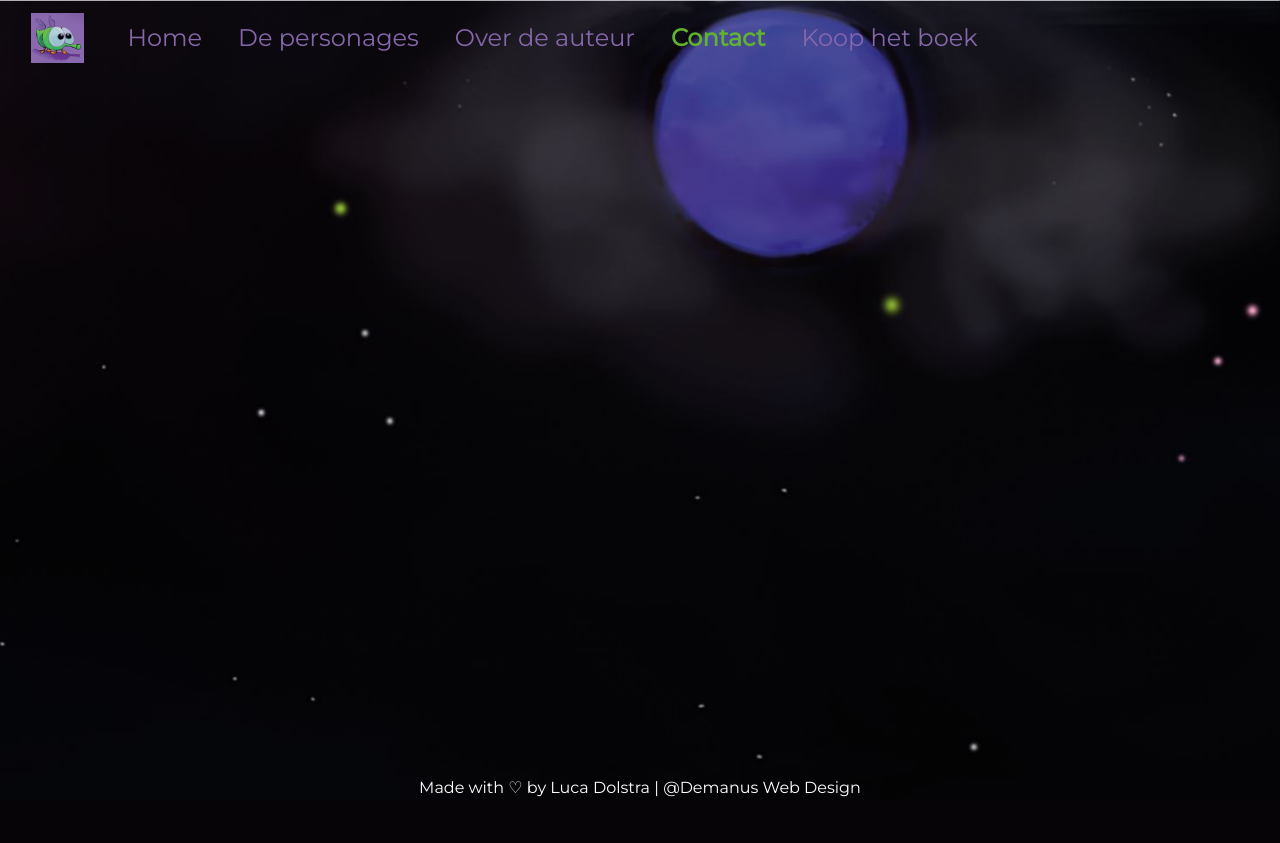
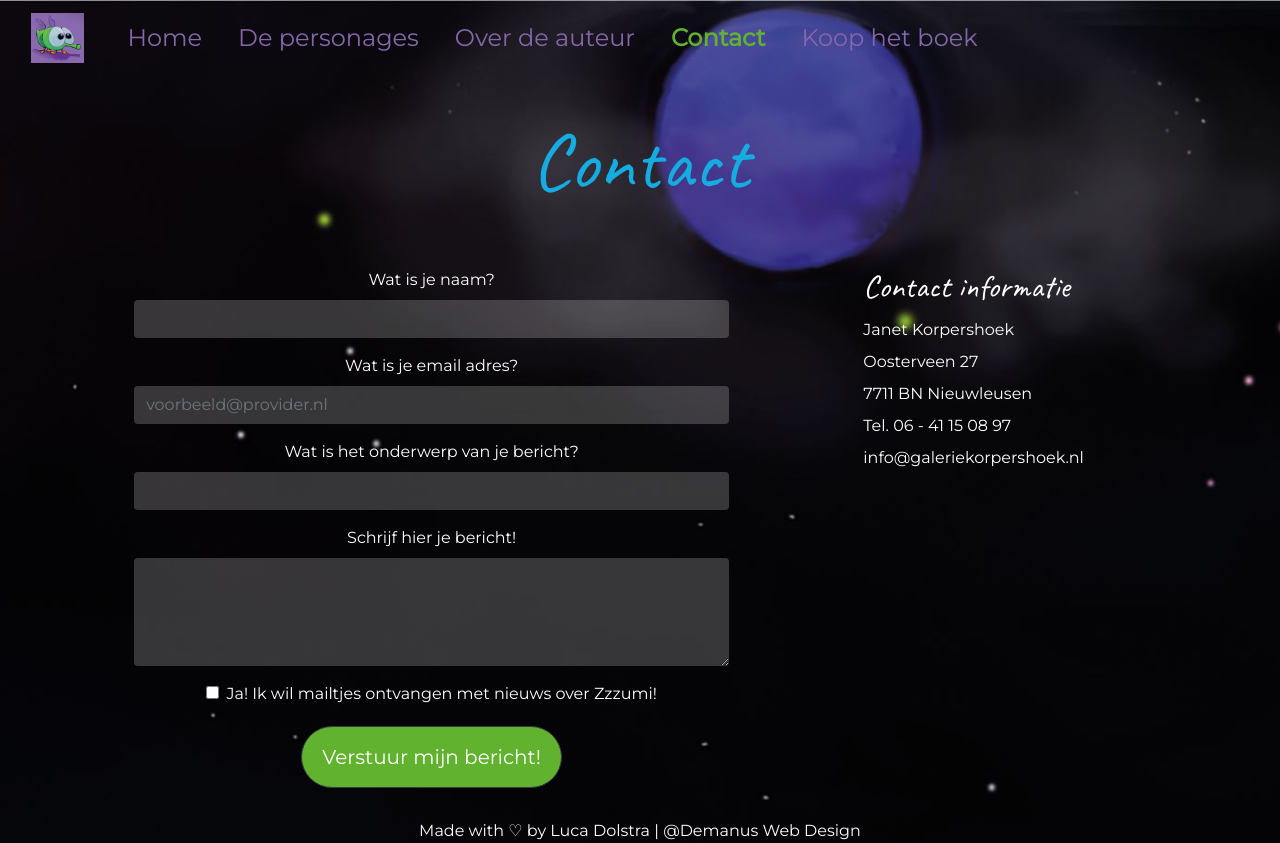
Before and after one commit to ldolstra/zzzumi, a plain HTML site: page contact.html in a window 1280 px wide. Before the commit the page ends 800 px from the top, so only its background shows below. Drawn offline with nearby package versions, Linux system fonts and the light colour scheme.

Commit message:
add contact page

```diff
--- a/contact.html
+++ b/contact.html
@@ -14,7 +14,7 @@
 <body>
 
   <div class="contact-screen background">
-    <div class="container-fluid">
+    <div class="container-fluid main-section">
       <nav class="navbar navbar-expand-lg navbar-dark">
         <a class="navbar-brand" href="index.html"> <img src="images/logo.JPG" class="logo" alt="Zzzumi-logo"> </a>
         <button class="navbar-toggler" type="button" data-toggle="collapse" data-target="#navbarSupportedContent" aria-controls="navbarSupportedContent" aria-expanded="false" aria-label="Toggle navigation">
@@ -41,6 +41,49 @@
           </ul>
         </div>
       </nav>
+
+      <div class="container-fluid contact-section">
+          <h1 class="heading-contact">Contact</h1>
+        <div class="row">
+
+          <div class="col-sm-6 offset-sm-1 contact-form">
+
+            <form>
+              <div class="form-group">
+                <label for="inputName">Wat is je naam?</label>
+                <input type="text" class="form-control" id="inputName">
+              </div>
+              <div class="form-group">
+                <label for="inputEmail">Wat is je email adres?</label>
+                <input type="email" class="form-control" id="inputEmail" placeholder="voorbeeld@provider.nl">
+              </div>
+              <div class="form-group">
+                <label for="inputSubject">Wat is het onderwerp van je bericht?</label>
+                <input type="text" class="form-control" id="inputSubject">
+              </div>
+              <div class="form-group">
+                <label for="inputMessage">Schrijf hier je bericht!</label>
+                <textarea class="form-control" id="inputMessage" rows="4"></textarea>
+              </div>
+              <div class="form-check">
+                <input type="checkbox" class="form-check-input" id="nieuwsbrief">
+                <label class="form-check-label" for="nieuwsbrief">Ja! Ik wil mailtjes ontvangen met nieuws over Zzzumi!</label>
+              </div>
+              <button type="submit" class="contact-button btn btn-dark btn-lg">Verstuur mijn bericht!</button>
+            </form>
+          </div>
+          <div class="col-sm-3 offset-sm-1 contact-info">
+            <h2 class="heading-contact-info">Contact informatie</h2>
+            <p>
+              Janet Korpershoek<br />
+              Oosterveen 27<br />
+              7711 BN Nieuwleusen<br />
+              Tel. 06 - 41 15 08 97<br />
+              info@galeriekorpershoek.nl<br />
+            </p>
+          </div>
+        </div>
+      </div>
     </div>
 
 
--- a/index.js
+++ b/index.js
@@ -113,5 +113,5 @@ particlesJS("particles-js", {
 
 
 function getPage(pageName){
-   window.location.href =  window.location.href.split('extras')[0] + pageName + '.html';
+   window.location.href =  window.location.href.split('.html')[0] + "/" + pageName + '.html';
 }
--- a/styles.css
+++ b/styles.css
@@ -17,6 +17,10 @@ body {
 
 h1, h2, h3, h4, h5, h6 {
   font-family: 'Caveat', cursive;
+}
+
+.main-section {
+  padding-bottom: 15px;
 }
 
 .background {
@@ -183,11 +187,65 @@ h1, h2, h3, h4, h5, h6 {
   padding-right: 10%;
 }
 
+
+/* .............CONTACT SCREEN......... */
+
+.contact-section{
+  margin: 3% 0 20px;
+}
+
+.contact-form{
+  text-align: center;
+}
+
+.form-control{
+
+  /* background-color: #fff; */
+  background-color: rgba(255,255,255,0.2);
+  /* border-top: none !important;
+  border-right: none !important;
+  border-bottom: 3px solid  #6B5593 !important; */
+  border: none;
+}
+
+/* .form-group{
+  text-align: right !important;
+
+} */
+
+.contact-info{
+  text-align: left;
+  line-height: 2;
+}
+
+.heading-contact{
+  color: #15ACE1;
+  font-size: 5rem;
+  padding-bottom: 50px;
+}
+
+.heading-contact-info{
+  text-align: left;
+}
+
+.contact-button {
+  background-color: #61B22F;
+  padding: 15px 20px;
+  border-radius: 37px;
+  margin: 20px 0;
+}
+
+.contact-button:hover {
+  background-color: #366618;
+}
+
+
 /* ................FOOTER........... */
 .footer {
   position: absolute;
   bottom: 0;
   width: 100%;
+
 }
 
 .footerlink {
```
Also changed, not shown: extras/eefje.html (renamed from eefje.html, +2 -2 lines), extras/hugo.html (renamed from hugo.html, +2 -2 lines), extras/karel-konijn.html (renamed from karel-konijn.html, +2 -2 lines), extras/meneer-mol.html (renamed from meneer-mol.html, +2 -2 lines), extras/mies-muis.html (renamed from mies-muis.html, +2 -2 lines), extras/zzzumi.html (renamed from zzzumi.html, +2 -2 lines).
